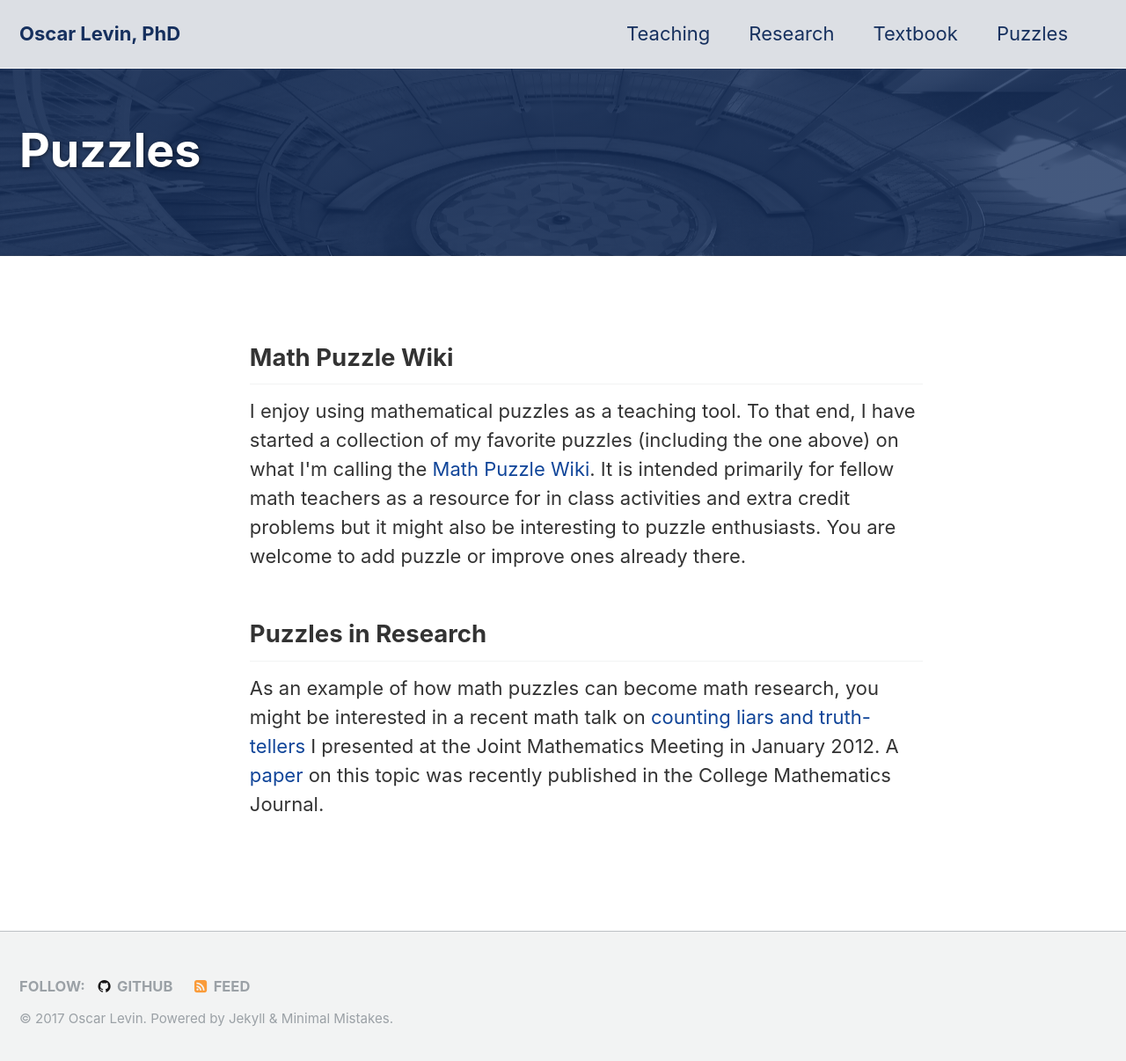
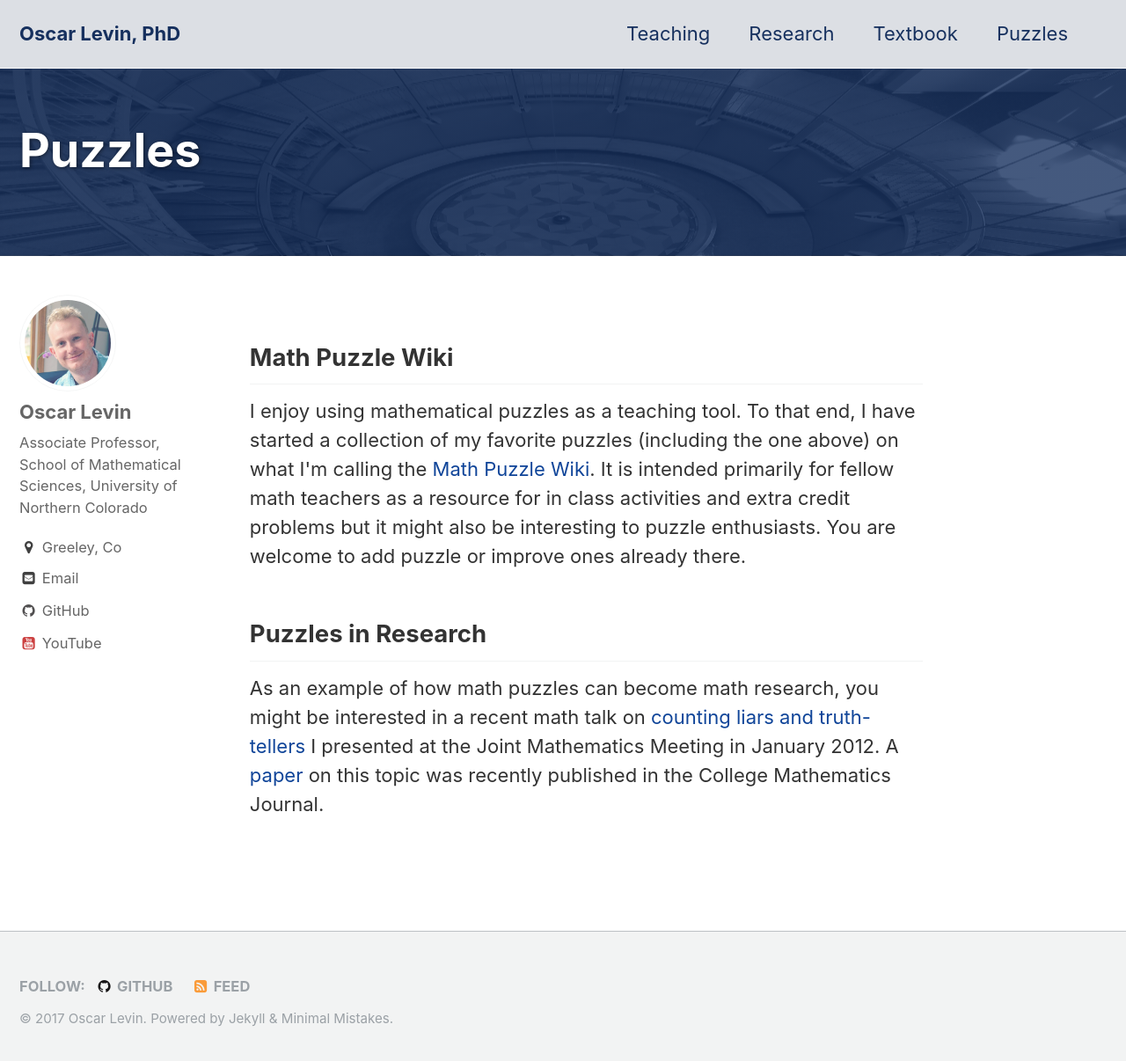
Before and after one commit to oscarlevin/oscarlevin.github.io, a Jekyll site: the page built from puzzles.html, in a window 1280 px wide and 1214 px high. Shown: the top 1206 px of the window at 88% size. Built offline with Jekyll 4.4.1, drawn with Linux system fonts in a browser that asks for light colours.

```diff
--- a/_config.yml
+++ b/_config.yml
@@ -79,8 +79,8 @@ analytics:
 author:
   name             : "Oscar Levin"
   avatar           : "/assets/images/headshot.png" # path of avatar image, e.g. "/assets/images/bio-photo.jpg"
-  bio              : "Associate Professor"
-  location         : "School of Mathematical Sciences; University of Northern Colorado"
+  bio              : "Associate Professor, School of Mathematical Sciences, University of Northern Colorado"
+  location         : "Greeley, Co"
   email            : "oscar.levin@unco.edu"
   uri              :
   bitbucket        :
@@ -105,7 +105,7 @@ author:
   vine             :
   weibo            :
   xing             :
-  youtube          : # "https://youtube.com/c/MichaelRoseDesign"
+  youtube          : "https://www.youtube.com/user/oscarlevin" # "https://youtube.com/c/MichaelRoseDesign"
 
 
 # Reading Files
--- a/puzzles.html
+++ b/puzzles.html
@@ -5,7 +5,7 @@ header:
   overlay_filter: rgba(22, 48, 94,.8)
   overlay_image: /assets/images/stairs.png
 permalink: /puzzles/
-author-profile: false
+author_profile: true
 ---
 
 <h2>Math Puzzle Wiki</h2>
--- a/research.html
+++ b/research.html
@@ -5,6 +5,7 @@ header:
   overlay_filter: rgba(22, 48, 94,.8)
   overlay_image: /assets/images/atlanta2.png
 permalink: /research/
+author_profile: true
 ---
 
 <h2>Research Interests</h2>
--- a/teaching.html
+++ b/teaching.html
@@ -5,6 +5,7 @@ header:
   overlay_filter: rgba(22, 48, 94,.8)
   overlay_image: /assets/images/atlanta.png
 permalink: /teaching/
+author_profile: true
 ---
 
 
```
